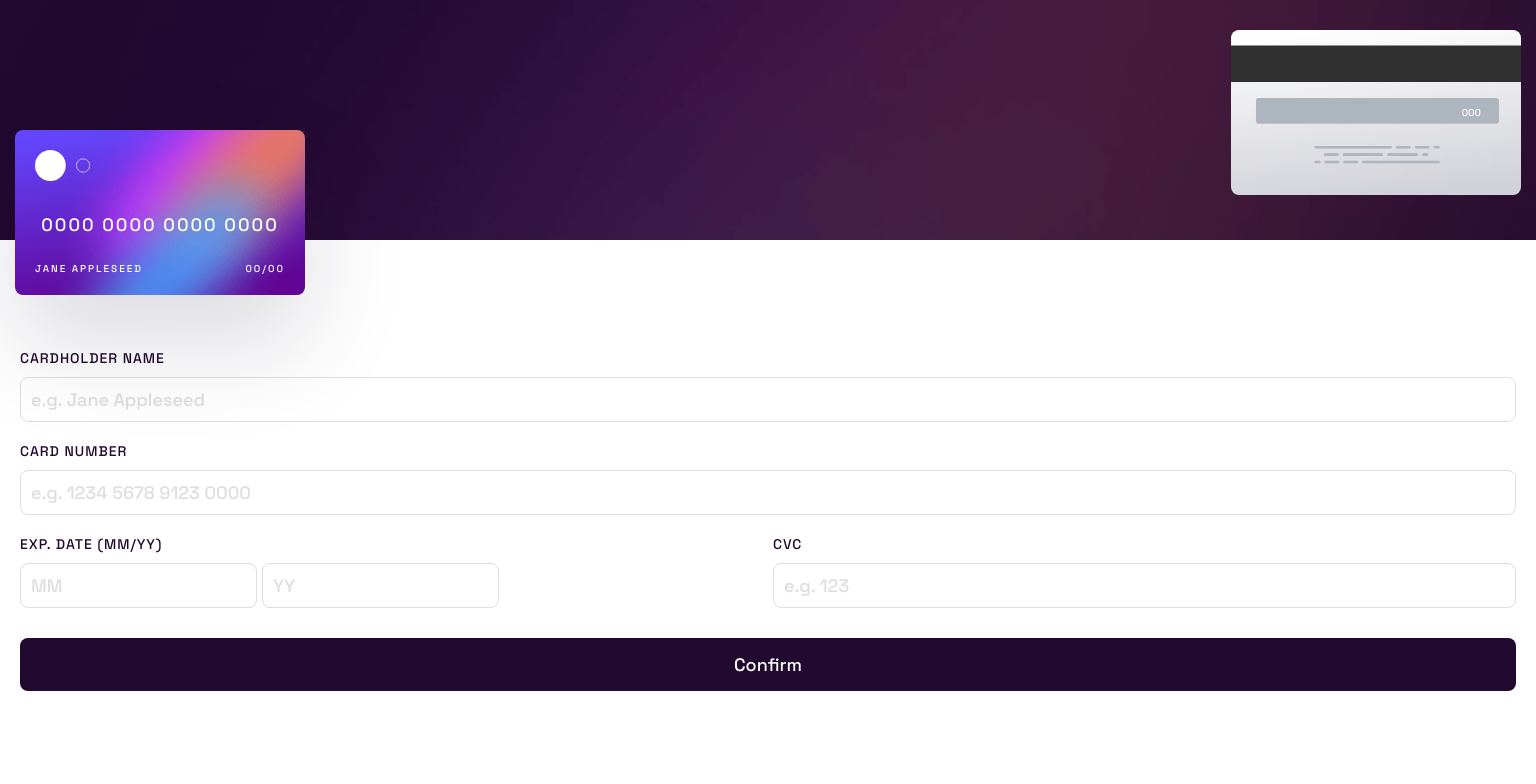
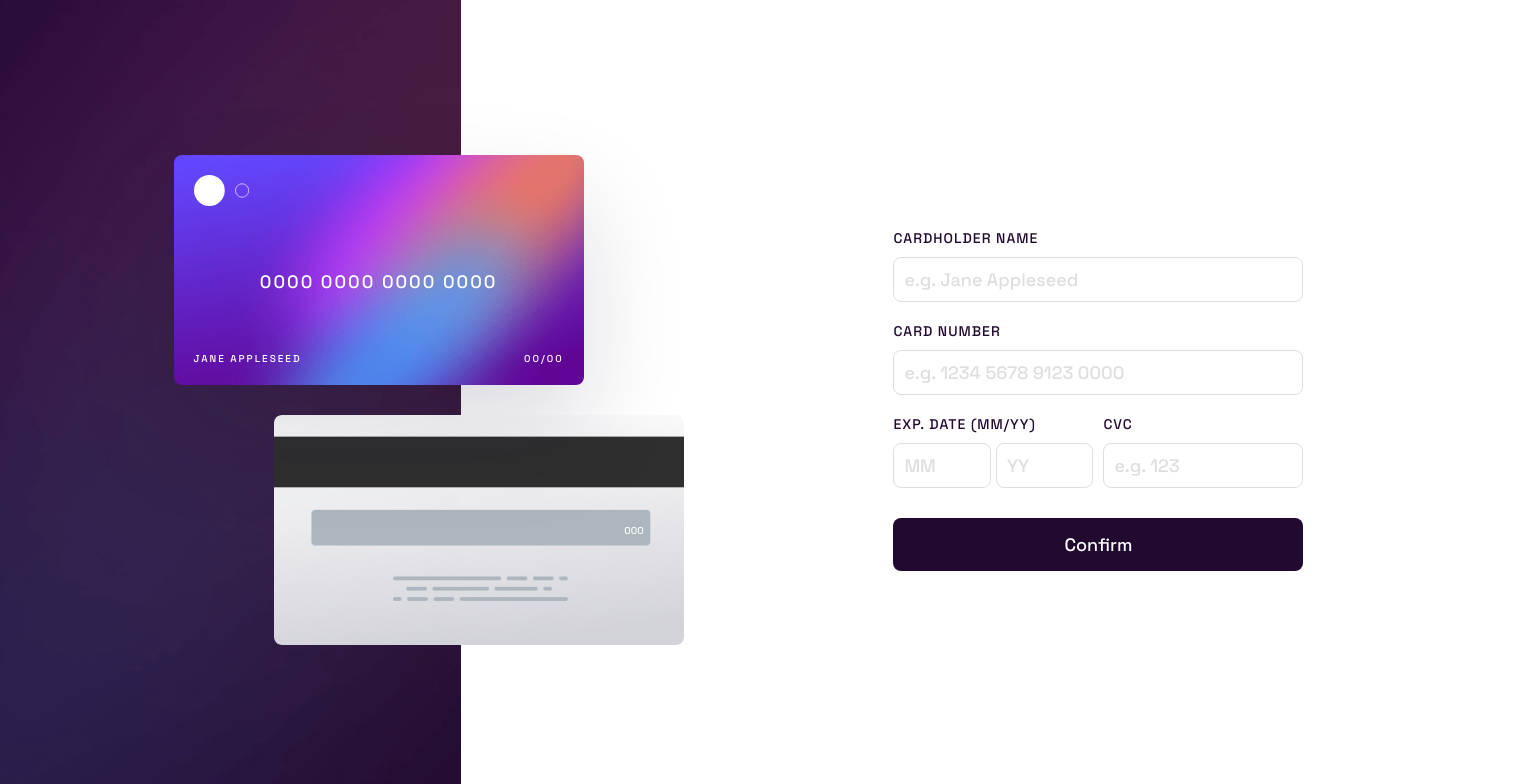
Before and after one commit to jwhong98/FEM-Challenges, a React (Create React App) app in the folder interactive-card-details-form/: page / in a window 1536 px wide. Shown: the top 784 px of the page. Built offline with nearby package versions, Linux system fonts and the light colour scheme.

Commit message:
added media queries for desktop styling

```diff
--- a/interactive-card-details-form/src/components/Form/form.module.css
+++ b/interactive-card-details-form/src/components/Form/form.module.css
@@ -1,5 +1,7 @@
 .form {
   height: 100%;
+  max-width: 450px;
+  margin: auto;
   display: flex;
   justify-content: center;
   gap: 20px;
@@ -76,3 +78,10 @@ input:invalid {
   margin-top: 10px;
   cursor: pointer;
 }
+
+@media screen and (min-width: 1281px) {
+  .form {
+    position: relative;
+    left: 100px;
+  }
+}
--- a/interactive-card-details-form/src/components/Main/main.js
+++ b/interactive-card-details-form/src/components/Main/main.js
@@ -21,6 +21,7 @@ const Main = () => {
   return (
     <main>
       <header>
+        <div className={classes.cardContainer}>
           <div className={classes.cardBack}>
             <p className={classes.cvc}>{cvc}</p>
           </div>
@@ -31,6 +32,7 @@ const Main = () => {
               <div className={classes.sub}>
                 <p className={classes.cardName}>{name}</p>
                 <p className={classes.cardExp}>{date}</p>
+              </div>
             </div>
           </div>
         </div>
--- a/interactive-card-details-form/src/components/Main/main.module.css
+++ b/interactive-card-details-form/src/components/Main/main.module.css
@@ -9,7 +9,21 @@ header {
   background: url("../../images/bg-main-mobile.png");
   background-repeat: no-repeat;
   background-size: cover;
+  background-position: center;
   position: relative;
+}
+
+.cardContainer {
+  width: 100%;
+  max-width: 500px;
+  position: absolute;
+  top: 30px;
+  margin: auto;
+  left: 0;
+  right: 0;
+  display: flex;
+  flex-direction: column;
+  padding: 0 20px;
 }
 
 .cardBack {
@@ -20,9 +34,7 @@ header {
   border-radius: 8px;
   width: 290px;
   height: 165px;
-  position: absolute;
-  right: 15px;
-  top: 30px;
+  align-self: flex-end;
   z-index: 3;
   display: flex;
   align-items: center;
@@ -43,10 +55,9 @@ header {
   border-radius: 8px;
   width: 290px;
   height: 165px;
-  position: absolute;
+  position: relative;
+  top: -72px;
   z-index: 4;
-  bottom: -55px;
-  left: 15px;
   padding: 20px;
   display: grid;
   grid-template-rows: 1fr 1fr;
@@ -78,3 +89,39 @@ header {
 .cardExp {
   font-size: 10px;
 }
+
+@media screen and (min-width: 1281px) {
+  main {
+    grid-template-columns: 30% 1fr;
+    grid-template-rows: none;
+  }
+
+  .cardContainer {
+    height: 490px;
+    max-width: 450px;
+    top: 0;
+    bottom: 0;
+    position: fixed;
+    left: 10vw;
+    margin: auto 0;
+    flex-direction: column-reverse;
+    justify-content: space-between;
+  }
+
+  .cardBack {
+    width: 100%;
+    max-width: 450px;
+    height: 230px;
+    bottom: 0;
+    position: relative;
+    left: 100px;
+  }
+
+  .cardFront {
+    width: 100%;
+    max-width: 450px;
+    height: 230px;
+    top: 0;
+    align-self: flex-start;
+  }
+}
```
Lines whose indentation alone changed are shown as unchanged.
